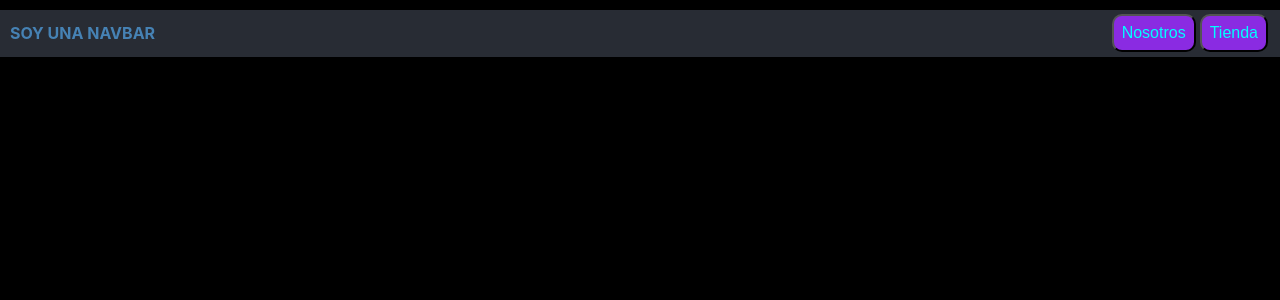
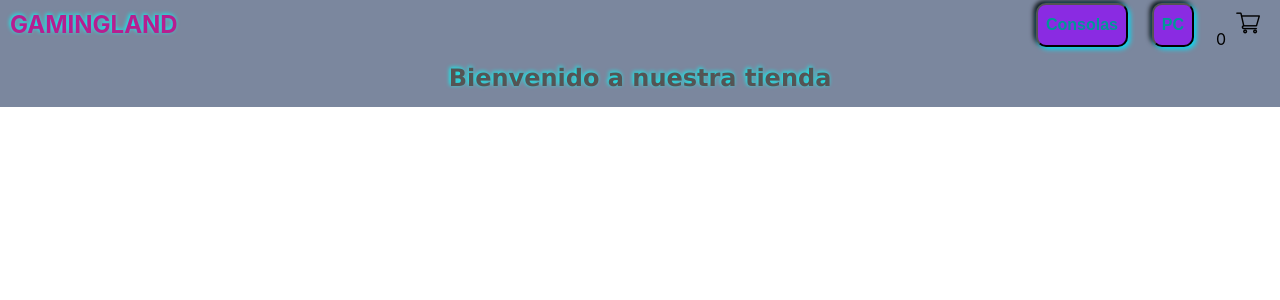
Before and after one commit to HuunterSG/React-Coder, a React (Create React App) app: page / in a window 1280 px wide. Shown: the top 300 px of the page. Built offline with nearby package versions, Linux system fonts and the light colour scheme.

Commit message:
Desafio 3 cartWidget + itelListCont

```diff
--- a/src/App.css
+++ b/src/App.css
@@ -1,7 +1,21 @@
+*{
+  margin: 0;
+  padding: 0;
+  box-sizing: border-box;
+}
+
 body{
-  background-color: black;
+  background-color: rgb(255, 255, 255);
 }
 .App-header {
-  background-color: #282c34;
+  background-color: #7b879e;
   width: 100%;
 }
+.greeting{
+  text-align: center;
+  font-size: 1.5rem;
+  padding: 15px;
+  color: rgb(84, 84, 84);
+  font-family:Verdana, Geneva, Tahoma, sans-serif;
+  filter: drop-shadow( -1px -1px 2px rgb(0, 255, 251));
+}
--- a/src/App.js
+++ b/src/App.js
@@ -1,14 +1,16 @@
-import logo from './logo.svg';
+
 import './App.css';
 import NavBar from './components/Navbar/Navbar';
+import ItemlistContainer from './components/ItemListContainer/ItemListContainer';
 
 function App() {
   return (
 
       <header className="App-header">
 
-        <NavBar></NavBar>
-
+        <NavBar>
+        </NavBar>
+        <ItemlistContainer greeting="Bienvenido a nuestra tienda"/>
       </header>
 
   );
--- /dev/null
+++ b/src/components/ItemListContainer/ItemListContainer.js
@@ -0,0 +1,7 @@
+function ItemlistContainer({greeting}){
+    return(
+        <h2 className="greeting">{greeting}</h2>
+    )
+}
+
+export default ItemlistContainer
--- a/src/components/Navbar/Navbar.css
+++ b/src/components/Navbar/Navbar.css
@@ -3,21 +3,43 @@
     flex-direction: row;
     justify-content: space-between;
     align-items: center;
-
-    margin: 10px;
+    padding: auto 10px;
+    background-color: #7b879e;
 }
 
 .titleNav{
-    font-size: 1rem;
-    color: steelblue;
+    font-size: 1.5rem;
+    color: rgb(182, 31, 144);
     text-transform: uppercase;
+    margin: 10px;
+    filter: drop-shadow( -1px -1px 2px rgb(0, 255, 251));
 }
+.containerCartBtn{
 
+    width: 20%;
+    display: flex;
+    flex-direction: row-reverse;
+    align-content: end;
+    justify-content: space-around;
+}
 .btnNav{
     background-color: blueviolet;
     padding: 0.5rem;
     margin: 2px;
-    color: aqua;
+    color: rgb(0, 151, 151);
+    font-weight: bold;
+    cursor: pointer;
     font-size: 1rem;
     border-radius: 10px;
+    box-shadow: 2px 2px 5px rgb(0, 229, 255), -2px -2px 5px rgb(0, 0, 0)
 }
+.btnNav:hover{
+    background-color: black;
+    color: aqua;
+    box-shadow: 2px 2px 5px rgb(0, 255, 229), -2px -2px 5px rgb(255, 255, 255) ;
+
+}
+
+img{
+    margin: 10px;
+}
--- a/src/components/Navbar/Navbar.js
+++ b/src/components/Navbar/Navbar.js
@@ -1,14 +1,15 @@
 import './Navbar.css';
+import CartWidget from '../cartwidget/CartWidget';
 
 function NavBar(){
     return <>
         <nav className='nav'>
 
-            <h2 className='titleNav'> soy una navbar </h2>
-            <div>
-            <button className='btnNav'>Nosotros</button>
-            <button className='btnNav'>Tienda</button>
-
+            <h2 className='titleNav'> GamingLand</h2>
+            <div className='containerCartBtn'>
+            <CartWidget/>
+            <button className='btnNav'>PC</button>
+            <button className='btnNav'>Consolas</button>
             </div>
 
         </nav>
--- /dev/null
+++ b/src/components/cartwidget/CartWidget.js
@@ -0,0 +1,10 @@
+function CartWidget(){
+    return(
+        <div>
+            0
+            <img src="../img/carrito-de-compras.png" alt="Carrito"/>
+        </div>
+    )
+}
+
+export default CartWidget;
```
Also changed, not shown: public/img/carrito-de-compras.png (added).
